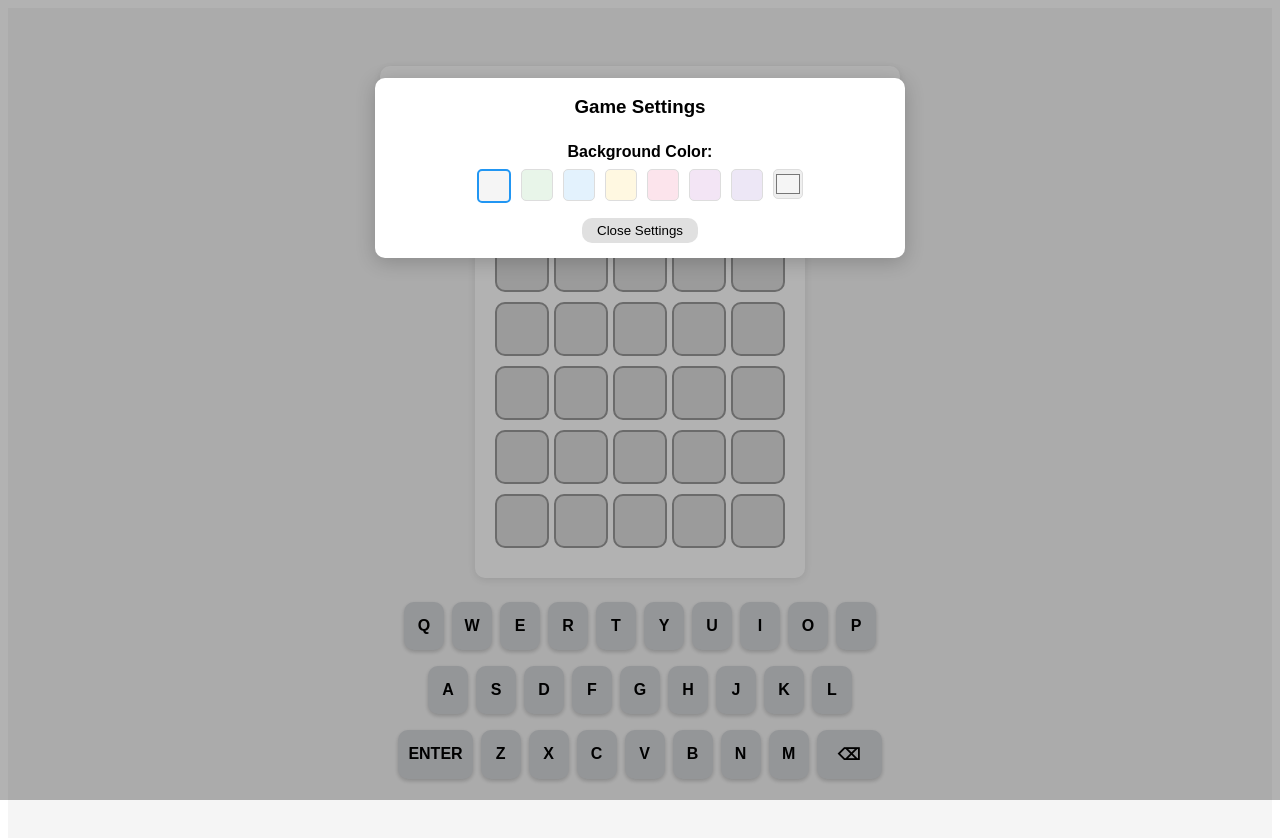
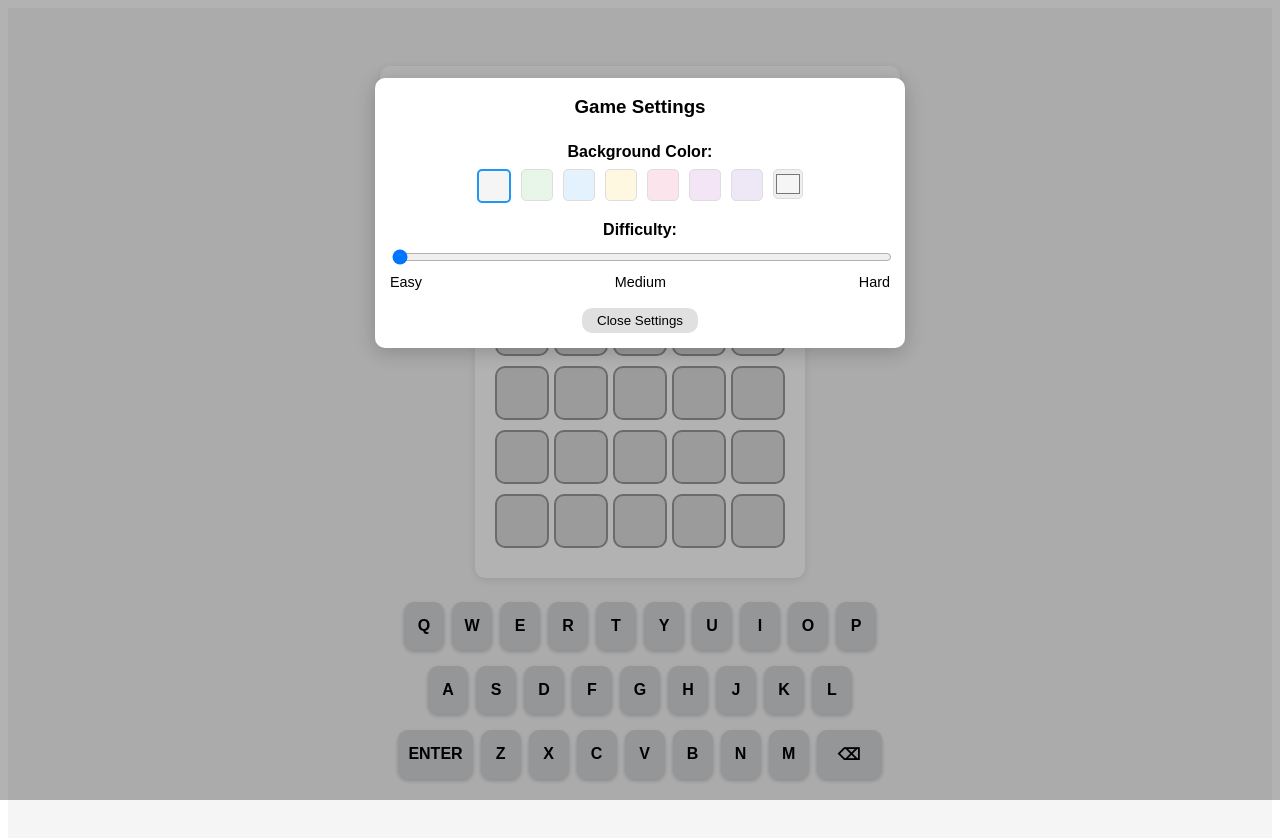
Before and after one commit to SakamotoWebDev/Projects, a React (Create React App) app in the folder wordGuessing/: page / in a window 1280 px wide. Both pictures are taken after a click on the button "⚙️". Shown: the top 838 px of the page. Built offline with nearby package versions, Linux system fonts and the light colour scheme.

Commit message:
added game difficulty slider to game settings

```diff
--- a/wordGuessing/src/components/Game.js
+++ b/wordGuessing/src/components/Game.js
@@ -16,13 +16,15 @@ const Game = () => {
   // New state for background color
   const [backgroundColor, setBackgroundColor] = useState("#f5f5f5");
   const [showSettings, setShowSettings] = useState(false);
+  // New state for difficulty
+  const [difficulty, setDifficulty] = useState("easy");
 
   useEffect(() => {
     startNewGame();
   }, []);
 
   const startNewGame = () => {
-    setSecretWord(getRandomWord());
+    setSecretWord(getRandomWord(difficulty));
     setGuesses([]);
     setCurrentGuess("");
     setGameStatus("playing");
@@ -323,6 +325,26 @@ const Game = () => {
           </div>
         </div>
 
+        <div style={{ marginBottom: "15px" }}>
+          <label style={{ display: "block", marginBottom: "5px", fontWeight: "bold" }}>
+            Difficulty:
+          </label>
+          <input
+            type="range"
+            min="0"
+            max="2"
+            step="1"
+            value={["easy", "medium", "hard"].indexOf(difficulty)}
+            onChange={(e) => setDifficulty(["easy", "medium", "hard"][parseInt(e.target.value)])}
+            style={{ width: "100%" }}
+          />
+          <div style={{ display: "flex", justifyContent: "space-between", fontSize: "0.9em" }}>
+            <span>Easy</span>
+            <span>Medium</span>
+            <span>Hard</span>
+          </div>
+        </div>
+
         <button
           onClick={toggleSettings}
           style={{
```
